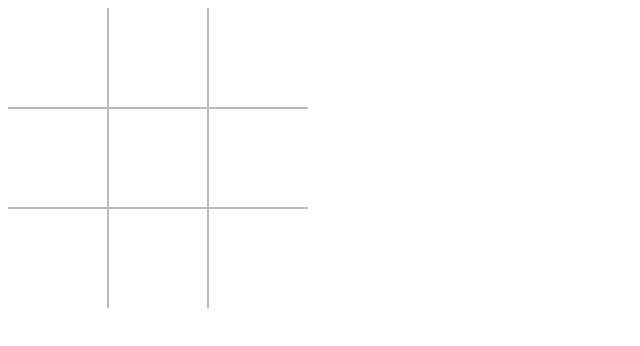
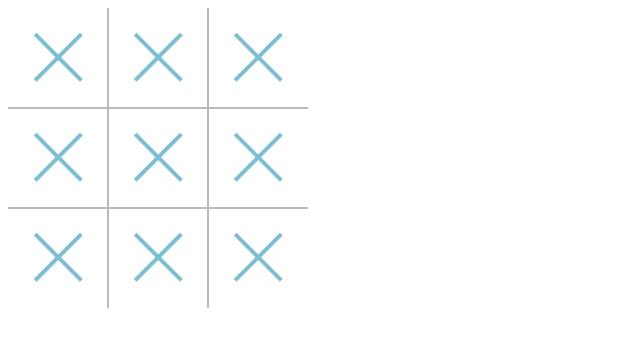
Before and after one commit to LegenDAirie/tic_tac_toe_react_socketIO, a React app: page / in a window 1280 px wide. Shown: the top 346 px of the page, without its empty margins (0-640 px from the left). Built offline with nearby package versions, Linux system fonts and the light colour scheme.

Commit message:
added and modified all kidns of stuff

```diff
--- a/package.json
+++ b/package.json
@@ -5,6 +5,7 @@
   "scripts": {
     "start": "node client_server.js",
     "server": "node backend_server.js",
+    "test": "node ./tests/board_reducer_test.js",
     "lint": "eslint src"
   },
   "repository": {
@@ -35,8 +36,10 @@
     "babel-preset-es2015": "^6.0.15",
     "babel-preset-react": "^6.0.15",
     "babel-preset-stage-0": "^6.0.15",
+    "deep-freeze": "0.0.1",
     "eslint": "^1.10.3",
     "eslint-plugin-react": "^3.6.2",
+    "expect": "^1.20.2",
     "react-hot-loader": "^1.3.0",
     "webpack": "^1.12.2",
     "webpack-dev-server": "^1.12.1"
--- a/src/App.js
+++ b/src/App.js
@@ -1,70 +1,98 @@
 import React from 'react';
-import { merge, each } from 'lodash';
+import { merge, each, times } from 'lodash';
 import GameBoard from './game_board';
+import PieceX from './piece_x';
+import PieceO from './piece_o';
 import BoardCell from './board_cell';
-import createStore from './my_redux/createStore';
-import reducer from './my_redux/reducer';
-import PieceO from './piece_o';
-import PieceX from './piece_x';
+// import Game from './game'
+
+// import createStore from './my_redux/createStore';
+// import reducer from './my_redux/reducer';
 
 
-var initialScale = 2;
-var initialBoardWidth = 300;
-var rows = ['top', 'middle', 'bottom'];
-var columns = ['Left', 'Center', 'Right'];
-var boardCells = {};
-var cellWidth = initialBoardWidth / 3;
-var boardCellPositions = [
-  'topLeft',
-  'topCenter',
-  'topRight',
-  'middleLeft',
-  'middleCenter',
-  'middleRight',
-  'bottomLeft',
-  'bottomCenter',
-  'bottomRight'
-];
+// var initialScale = 2;
+// var initialBoardWidth = 300;
+// var rows = ['top', 'middle', 'bottom'];
+// var columns = ['Left', 'Center', 'Right'];
+// var boardCells = {};
+// var cellWidth = initialBoardWidth / 3;
+// var boardCellPositions = [
+//   'topLeft',
+//   'topCenter',
+//   'topRight',
+//   'middleLeft',
+//   'middleCenter',
+//   'middleRight',
+//   'bottomLeft',
+//   'bottomCenter',
+//   'bottomRight'
+// ];
 
-each(rows, (row, rowIndex) => {
-  each(columns, (column, columnIndex) => {
-    var positionName = row + column;
 
-    boardCells[positionName] = (
-      <BoardCell id={positionName} key={positionName}
-      width={initialScale * cellWidth - 1} left={initialScale * rowIndex * cellWidth}
-      top={ initialScale * columnIndex * cellWidth}/>
-    );
-  });
-});
+// each(rows, (row, rowIndex) => {
+//   each(columns, (column, columnIndex) => {
+//     var positionName = row + column;
+//
+//     boardCells[positionName] = (
+//       <BoardCell id={positionName} key={positionName}
+//       width={initialScale * cellWidth - 1} left={initialScale * rowIndex * cellWidth}
+//       top={ initialScale * columnIndex * cellWidth}/>
+//     );
+//   });
+// });
 
-var initialState = {
+// var initialState = {
+//
+//   appState: {
+//     scale: 1
+//   },
+//
+//   gameState: {
+//     boardWidth: 300,
+//     cellWidth: 100,
+//     boardCellPositions,
+//     boardCells
+//   }
+// };
 
-  appState: {
-    scale: 1
-  },
+// var store = createStore(initialState, reducer);
 
-  gameState: {
-    boardWidth: 300,
-    cellWidth: 100,
-    boardCellPositions,
-    boardCells
+var placePieces = function(boardCells) {
+  var currentCells = [];
+
+  for (var i = 0; i < 3; i++) {
+    for (var j = 0; j < 3; j++) {
+      currentCells.push(
+        <PieceX id={'' + i + j} key={'' + i + j}
+        width={1 * 100 - 1} left={1 * j * 100}
+        top={ 1 * i * 100}/>
+      );
+    }
   }
+
+  return currentCells;
 };
-
-var store = createStore(initialState, reducer);
 
 
 
+export default function App(props) {
 
-export default function App() {
+  var { store } = props;
+
+  var pieces = placePieces(store.getState());
+  console.log(pieces);
+
   var style = {
     position: 'relative'
   };
 
+  // {pieces.map(function(component) {
+  //   return component;
+  // })}
   return (
     <div id="board-container" style={style}>
-      <GameBoard scale={1} />
+      <GameBoard/>
+      {pieces}
     </div>
   );
 }
--- /dev/null
+++ b/src/game.js
@@ -0,0 +1,9 @@
+import GameBoard from './game_board';
+import BoardCell from './board_cell';
+
+var Game = function() {
+
+
+};
+
+export default Game;
--- a/src/game_board.js
+++ b/src/game_board.js
@@ -2,7 +2,8 @@ import React from 'react';
 import BoardCell from './board_cell'
 
 var GameBoard = function(props) {
-  var { scale } = props;
+  // var { scale } = props;
+  var scale = 1;
 
   var height = 300 * scale;
 
--- a/src/index.js
+++ b/src/index.js
@@ -1,14 +1,22 @@
 import React from 'react';
 import ReactDOM from 'react-dom';
+import createStore from './my_redux/createStore'
+import boardReducer from './my_redux/board_reducer'
+// import '../tests/board_reducer_test';
 import App from './App';
 
-ReactDOM.render(
-  <App />,
-  document.getElementById('root')
-);
 
+var store = createStore( boardReducer )
 
+var render = function render() {
+  ReactDOM.render(
+    <App store={store}/>,
+    document.getElementById('root')
+  );
+}
 
+store.subscribe(render)
+render();
 
 
 // var socket = io('http://localhost:1357');
--- /dev/null
+++ b/src/my_redux/board_reducer.js
@@ -0,0 +1,28 @@
+//what is a reducer yo?!
+
+var boardReducer = function ( state, action ) {
+  var state = state || ['', '', '', '', '', '', '', '', ''];
+
+  switch (action.type) {
+    case 'ADD_PIECE':
+
+      if ( state[action.position] !== '' ) {
+        return state
+      }
+
+      var beginningArray = state.slice(0, action.position)
+      var endingArray = state.slice(action.position+1, state.length)
+
+      return beginningArray.concat([action.piece]).concat(endingArray)
+
+
+    case 'RESET_BOARD':
+      // make a new board
+      return ['', '', '', '', '', '', '', '', ''];
+
+    default:
+      return state;
+  }
+};
+
+module.exports = boardReducer;
--- a/src/my_redux/createStore.js
+++ b/src/my_redux/createStore.js
@@ -1,35 +1,47 @@
-import { filter, each } from 'lodash';
-
-export default function createStore({ initialState, reducer }) {
-  var currentState = initialState;
+function createStore( reducer ) {
+  var state;
   var observers = [];
 
-  function dispatcher(action) {
-    currentState = reducer(action);
+  var getState = function() {
+     return state;
+  };
 
-    each(observers, function(observer) {
+  var subscribe = function( observer ) {
+    observers.push( observer );
+  };
+
+  var dispatch = function( action ) {
+    state = reducer(state, action);
+
+    observers.forEach( function( observer ) {
       observer();
     });
-  }
+  };
 
-  function getState() {
+  dispatch({});
 
-    return currentState;
-  }
+  return { getState: getState, subscribe: subscribe, dispatch:dispatch };
+}
 
-  function subscribe(observer) {
-    observers.push(observer);
-
-    return function() {
-      observers = _.filter(observers, function(obs) {
-        return observer !== obs;
-      });
-    };
-  }
-
-  return {
-    dispatcher,
-    getState,
-    subscribe
-  };
-}
+module.exports = createStore;
+// TESTS
+// var store = createStore( function(state, action) {
+//   var state = state || {};
+//   return state;
+// });
+//
+// var subOne = function() {
+//   console.log('subOne');
+// }
+//
+// var subTwo = function() {
+//   console.log('subTwo');
+// }
+//
+// console.log(store.getState()); // undefined?
+// store.dispatch({});
+// console.log(store.getState()); // empty obj
+// console.log(store.subscribe(subOne)); // undefined?
+// store.dispatch({}); // print subOne
+// console.log(store.subscribe(subTwo)); // undefined?
+// store.dispatch({}); // print subOne, subTwo
--- a/src/my_redux/reducer.js
+++ /dev/null
@@ -1,10 +0,0 @@
-import { merge } from 'lodash';
-
-export default function reducer(state, action) {
-  switch (action.type) {
-    case 'Reset':
-      return merge({}, state);
-    default:
-
-  }
-}
--- a/src/piece_x.js
+++ b/src/piece_x.js
@@ -2,17 +2,29 @@ import React from 'react';
 
 var PieceX = function(props) {
 
-  var { scale } = props;
+  var { width, left, top, handleCellSelect, id } = props;
 
-  var width = 100 * scale + 'px';
-  var height = 100 * scale + 'px';
-  var positionType = 'absolute'
+  // var width = 100 * scale + 'px';
+  // var height = 100 * scale + 'px';
+  // var positionType = 'absolute'
+
+
 
   var style = {
-    width: width,
-    height: height,
-    position: positionType
+    height: width + 'px',
+    width: width + 'px',
+    left: left + 'px',
+    top: top + 'px',
+    // backgroundColor: '#555',
+    position:'absolute'
   };
+
+
+  // var style = {
+  //   width: width,
+  //   height: height,
+  //   position: positionType
+  // };
 
   return (
     <svg style={style} viewBox="0 0 100 100">
--- /dev/null
+++ b/tests/board_reducer_test.js
@@ -0,0 +1,97 @@
+var deepFreeze = require('deep-freeze');
+var expect = require('expect');
+var boardReducer = require('../src/my_redux/board_reducer');
+
+function testAll() {
+  console.log('setup is good!');
+  testDeepFreeze();
+  addsPiece();
+  emptryAction();
+  undefinedState();
+  doesntReplaceExistingPiece();
+  resetGame();
+};
+
+function testDeepFreeze() {
+  var stateBefore = ['', '', '', '', '', '', '', '', ''];
+  var action = {
+    type:'ADD_PIECE',
+    piece: 'X',
+    position: 0,
+  };
+  deepFreeze(stateBefore);
+  boardReducer(stateBefore, action)
+
+  console.log('deepFreeze is working!');
+};
+
+function addsPiece() {
+  var stateBefore = ['', '', '', '', '', '', '', '', ''];
+  var stateAfter = ['X', '', '', '', '', '', '', '', ''];
+  var action = {
+    type:'ADD_PIECE',
+    piece: 'X',
+    position: 0,
+  };
+  deepFreeze(stateBefore);
+
+  expect(
+    boardReducer(stateBefore, action)
+  ).toEqual(stateAfter);
+  console.log('adds piece to position!');
+};
+
+function emptryAction() {
+  var stateBefore = ['', '', '', '', '', '', '', '', ''];
+  var stateAfter = ['', '', '', '', '', '', '', '', ''];
+  var action = {};
+  deepFreeze(stateBefore);
+
+  expect(
+    boardReducer(stateBefore, action)
+  ).toEqual(stateAfter);
+  console.log('returns the same state when action is invalid!');
+};
+
+function undefinedState() {
+  var stateBefore = undefined;
+  var stateAfter = ['', '', '', '', '', '', '', '', ''];
+  var action = {};
+
+  expect(
+    boardReducer(stateBefore, action)
+  ).toEqual(stateAfter);
+  console.log('returns default state if state is invalid!');
+};
+
+function doesntReplaceExistingPiece() {
+  var stateBefore = ['O', '', '', '', '', '', '', '', ''];
+  var stateAfter = ['O', '', '', '', '', '', '', '', ''];
+  var action = {
+    type:'ADD_PIECE',
+    piece: 'X',
+    position: 0,
+  };
+  deepFreeze(stateBefore);
+
+  expect(
+    boardReducer(stateBefore, action)
+  ).toEqual(stateAfter);
+  console.log('does not replace existing piece!');
+};
+
+function resetGame() {
+  var stateBefore = ['', '', '', '', '', '', '', '', ''];
+  var stateAfter = ['', '', '', '', '', '', '', '', ''];
+  var action = {
+    type:'RESET_BOARD',
+  };
+  deepFreeze(stateBefore);
+
+  expect(
+    boardReducer(stateBefore, action)
+  ).toEqual(stateAfter);
+  console.log('resets the game!');
+};
+
+testAll();
```
